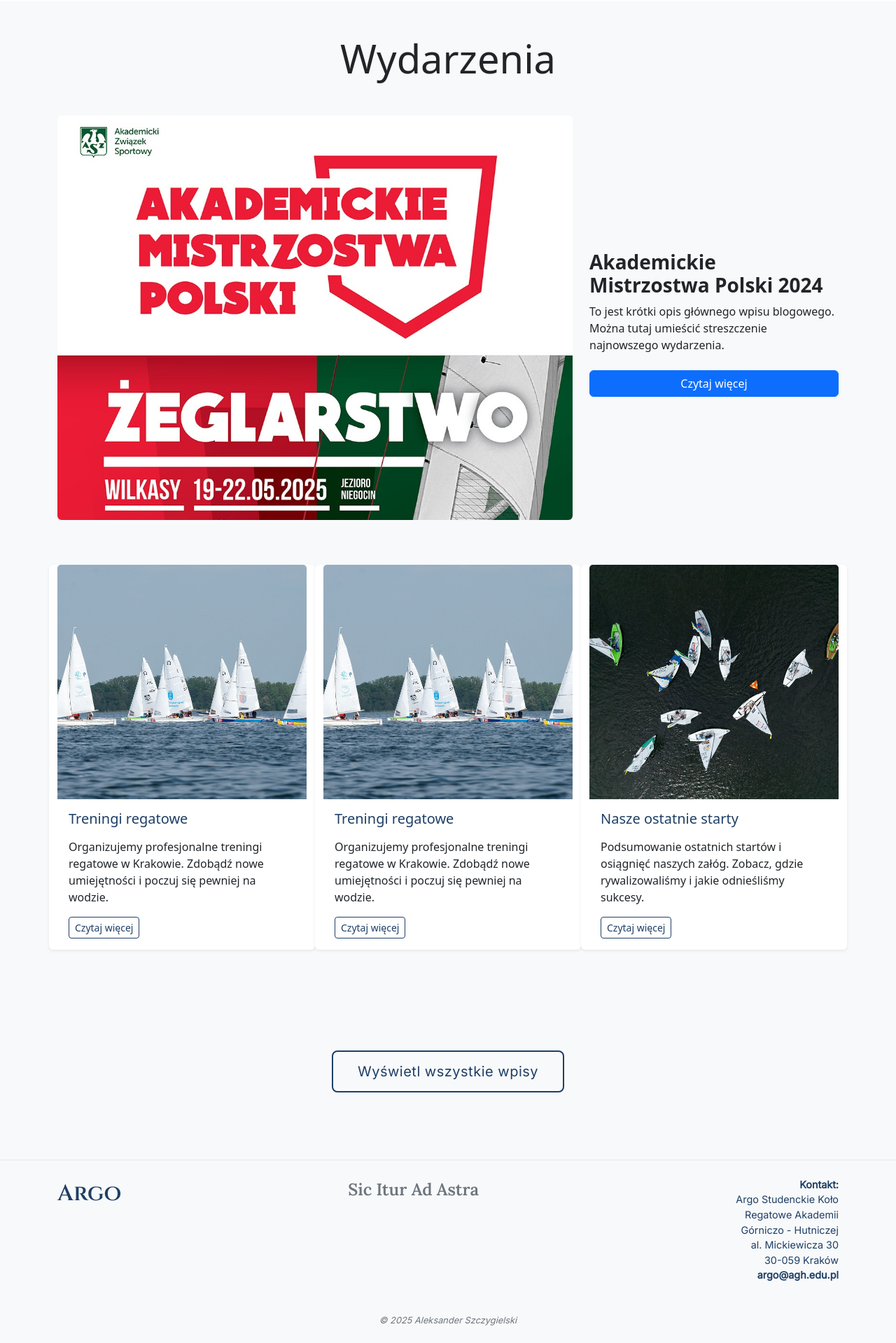
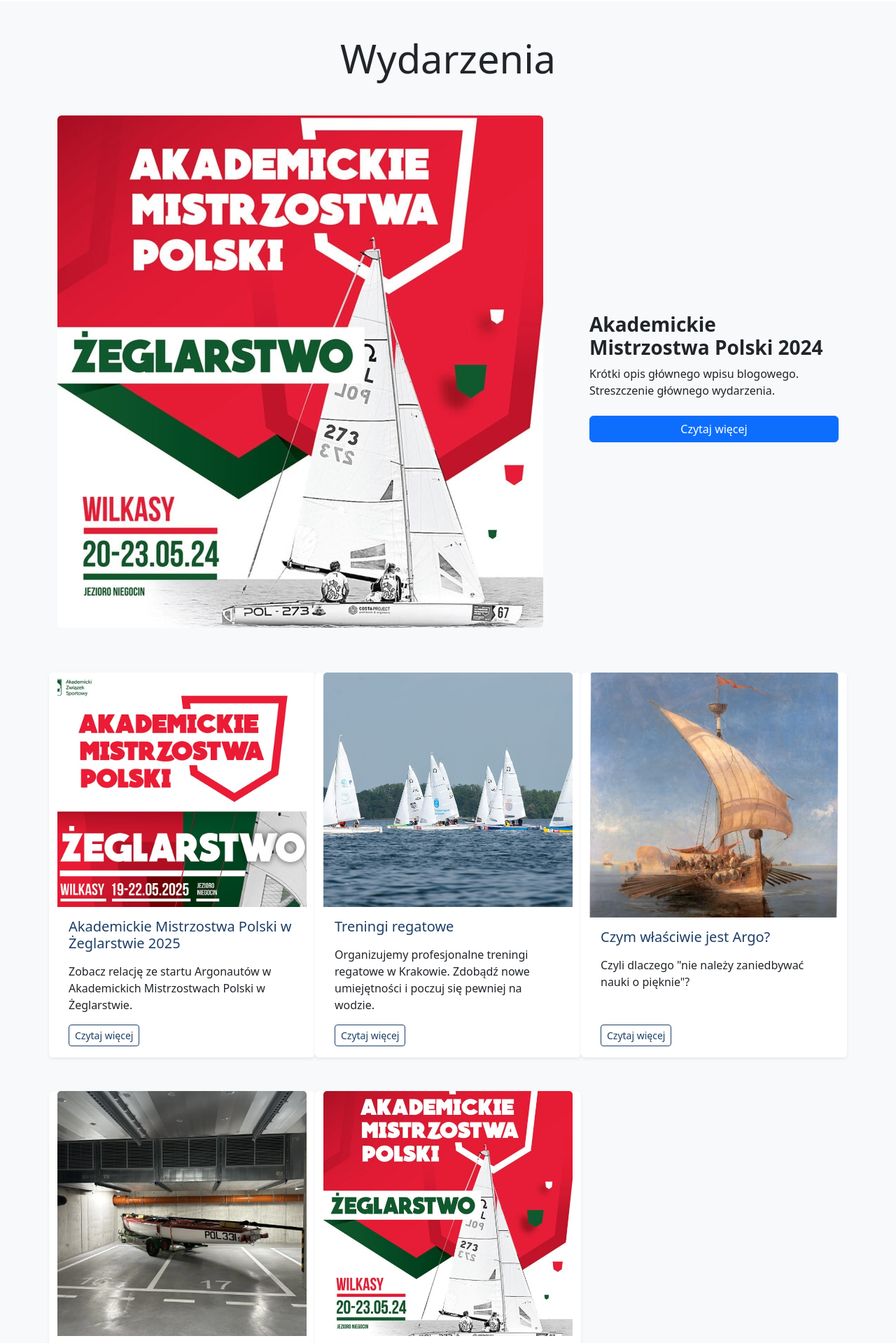
Before and after one commit to AlexSzczygielski/argo_website, a PHP site: page /blog.php in a window 1280 px wide. Shown: the part 78-1997 px from the top of the page at 70% size. Before the commit the page ends 1972 px from the top, so only its background shows below. Run offline with PHP 8.4, Linux system fonts and the light colour scheme; some web fonts are replaced.

Commit message:
Updated page content, articles, motto, etc.

```diff
--- a/about.php
+++ b/about.php
@@ -31,10 +31,10 @@
                         <section class="mb-5">
                             <h2>Założenia naszej organizacji</h2>
                             <ul>
-                                <li>Popularyzacja żeglarstwa regatowego wśród wspólnoty akademickiej,</li>
-                                <li>Popularyzacja i doskonalenie umiejętności żeglarskich w zakresie rywalizacji sportowej,</li>
+                                <li>Popularyzacja żeglarstwa regatowego wśród wspólnoty akademickiej</li>
+                                <li>Popularyzacja i doskonalenie umiejętności żeglarskich w zakresie rywalizacji sportowej</li>
                                 <li>Organizacja wyjazdów i treningów regatowych na wodach śródlądowych oraz przybrzeżnych</li>
-                                <li>Organizacja zawodów – regat żeglarskich na arenie uczelnianej - wydziałowej, międzywydziałowej, a także ogólnopolskiej. </li>
+                                <li>Organizacja zawodów – regat żeglarskich na arenie uczelnianej - wydziałowej, międzywydziałowej, a także ogólnopolskiej</li>
                             </ul>
                         </section>
 
--- a/blog.php
+++ b/blog.php
@@ -20,25 +20,31 @@
       <!-- Featured blog post -->
       <div class="row mb-5">
         <div class="col-md-8">
-          <img src="storage/images/2025/AMP25.jpg" class="img-fluid rounded mb-3" alt="Featured">
+          <img src="storage/images/2024/AMP24.jpg" class="img-fluid rounded mb-3" alt="Featured">
         </div>
         <div class="col-md-4 d-flex flex-column justify-content-center">
           <h3 class="fw-bold">Akademickie Mistrzostwa Polski 2024</h3>
-          <p>To jest krótki opis głównego wpisu blogowego. Można tutaj umieścić streszczenie najnowszego wydarzenia.</p>
-          <a href="#" class="btn btn-primary mt-2">Czytaj więcej</a>
+          <p>Krótki opis głównego wpisu blogowego. Streszczenie głównego wydarzenia.</p>
+          <a href="blog_post.php?page=AMP_2024" class="btn btn-primary mt-2">Czytaj więcej</a>
         </div>
       </div>
 
       <!-- Grid of blog cards -->
       <div class="row row-cols-1 row-cols-md-2 row-cols-lg-3 g-4">
         <!-- Card 1 -->
-        <?php require 'blog/cards/treningi_card.php' ?>
+        <?php require 'blog/cards/amp2025_card.php' ?>
 
         <!-- Card 2 -->
         <?php require 'blog/cards/treningi_card.php' ?>
 
         <!-- Card 3 -->
-        <?php require 'blog/cards/ostatnie_starty_card.php' ?>
+        <?php require 'blog/cards/argo_history_card.php' ?>
+
+        <!-- Card 4 -->
+        <?php require 'blog/cards/dbamy_sprzet_card.php' ?>
+
+        <!-- Card 5 -->
+        <?php require 'blog/cards/amp2024_card.php' ?>
 
         <!-- Add more cards to show at start below -->
 
@@ -55,7 +61,7 @@
           <div class="show_more_group_container">
             <div class="row row-cols-1 row-cols-md-2 row-cols-lg-3 g-4">
 
-              <!-- Card 4 -->
+              <!-- Card ? -->
               <?php require 'blog/cards/ostatnie_starty_card.php' ?>
 
               <!-- Add older cards here -->
--- /dev/null
+++ b/blog/cards/amp2024_card.php
@@ -0,0 +1,8 @@
+<div class="card mb-4 shadow-sm">
+    <img src="storage/images/2024/AMP24.jpg" class="card-img-top" alt="Regaty">
+    <div class="card-body">
+        <h5 class="card-title">Akademickie Mistrzostwa Polski w Żeglarstwie 2024</h5>
+        <p class="card-text">Zobacz relację ze startu Argonautów w Akademickich Mistrzostwach Polski w Żeglarstwie.</p>
+        <a href="blog_post.php?page=AMP_2024" class="btn btn-sm btn-outline-secondary">Czytaj więcej</a>
+    </div>
+</div>
--- a/blog/cards/pozostale_redirect_card.php
+++ b/blog/cards/pozostale_redirect_card.php
@@ -2,7 +2,7 @@
     <img src="storage/images/2024/boat_sleep.webp" class="card-img-top" alt="Wydarzenie">
     <div class="card-body">
         <h5 class="card-title">Pozostałe wpisy</h5>
-        <p class="card-text">Zobacz wszystkie nasze wpisy i relacje. Znajdziesz tu archiwum naszych działań i osiągnięć.</p>
+        <p class="card-text">Zobacz wszystkie wpisy i relacje. Znajdziesz tu archiwum naszych działań i osiągnięć.</p>
         <a href="blog.php" class="btn btn-sm btn-outline-secondary">Czytaj więcej</a>
     </div>
 </div>
--- a/css/style.css
+++ b/css/style.css
@@ -125,7 +125,15 @@
 .argo-tagline {
   font-family: "Inter", sans-serif;
   font-size: 1.2rem;
+  margin-bottom: 0.1rem;
   color: #9fb4cc;
+}
+
+/* Jumbotron motto's author text */
+.argo-author-credit {
+  font-family: "Inter", sans-serif;
+  font-size: 0.9rem;
+  color: #89a0bb !important;
 }
 
 /* Jumbotron button */
--- a/dolacz.php
+++ b/dolacz.php
@@ -24,8 +24,8 @@
                     <div class="col-md-8">
                         <section class="mb-5">
                             <p class="lead">
-                                Do naszej organizacji zapraszamy wszystkich aktywnych studentów/doktorantów AGH. Dla osób z doświadczeniem regatowym oferujemy ściagnie się w jednej z najbardziej wymagającej stawek w Polsce.
-                                Dla osób bez doświadczenia regatowego oferujemy możliwość pierwszego kontaktu z najpiękniejszą formą żeglarstwa, w trakcie naszych treningów bezpiecznie i pod okiem doświadczonych zawodników i trenerów. Wspólnie będziemy rozwijać Twoje umiejętności żeglarskie i pasję do regat.
+                                Do naszej organizacji zapraszamy wszystkich aktywnych studentów/doktorantów AGH. Dla osób z doświadczeniem regatowym oferujemy ściganie się w jednej z najbardziej wymagającej stawek w Polsce.
+                                Dla osób bez doświadczenia regatowego oferujemy możliwość poznania najpiękniejszej formy żeglarstwa, które może być sportowym wyzwaniem, zapraszając wszystkich chętnych na nasze treningi odbywające się bezpiecznie pod okiem doświadczonych zawodników i trenerów. Wspólnie będziemy rozwijać Twoje umiejętności żeglarskie i pasję do regat.
                             </p>
                         </section>
 
@@ -48,7 +48,7 @@
                             <br>
                             <h2>Spróbuj swoich sił!</h2>
                             <p>
-                                Masz dodatkowe pytania? Skontaktuj się z nami poprzez e-mail <a href="mailto:argo@agh.edu.pl">argo@agh.edu.pl</a> lub przyjdź na trening, — chętnie odpowiemy na wszystkie i zachęcimy Cię do wstąpienia w nasze szeregi.
+                                Masz dodatkowe pytania? Skontaktuj się z nami poprzez e-mail <a href="mailto:argo@agh.edu.pl">argo@agh.edu.pl</a> lub przyjdź na trening, — chętnie udzielimy odpowiedzi i zachęcimy Cię do wstąpienia w nasze szeregi.
                             </p>
                             <!-- Formularz zgloszenowy -->
                             <a href="dolacz.php" class="btn btn-primary">Dołącz do nas!</a>
--- a/kontakt.php
+++ b/kontakt.php
@@ -19,7 +19,7 @@
             <div class="container p-4">
                 <h1 class="mt-5"><strong>Kontakt:</strong></h1>
                 <p class="lead">
-                    Argo Studenckie Koło Regatowe Akademii Górniczo - Hutniczej<br>
+                    Studenckie Koło Regatowe Argo Akademii Górniczo-Hutniczej<br>
                     al. Mickiewicza 30<br>
                     30-059 Kraków<br>
                     <a href="mailto:argo@agh.edu.pl">argo@agh.edu.pl</a>
--- a/layout/blog_allowed_pages.php
+++ b/layout/blog_allowed_pages.php
@@ -4,4 +4,5 @@
     'argo_history',
     'treningi',
     'dbamy_sprzet',
+    'AMP_2024',
 ];
--- a/layout/footer.php
+++ b/layout/footer.php
@@ -14,7 +14,7 @@
         <!-- Right: Contact + Social Icons -->
         <div class="contact">
             <strong>Kontakt:</strong><br>
-            Argo Studenckie Koło Regatowe Akademii Górniczo - Hutniczej<br>
+            Studenckie Koło Regatowe Argo Akademii Górniczo-Hutniczej<br>
             al. Mickiewicza 30<br>
             30-059 Kraków<br>
             <a href="mailto:argo@agh.edu.pl">argo@agh.edu.pl</a>
```
Also changed, not shown: blog/posts/AMP_2024.php (added, +30 -0 lines), index.php (+6 -5 lines), partnerzy_oferta.php (+4 -6 lines), storage/images/2024/AMP24.jpg (added), 1 other file.
